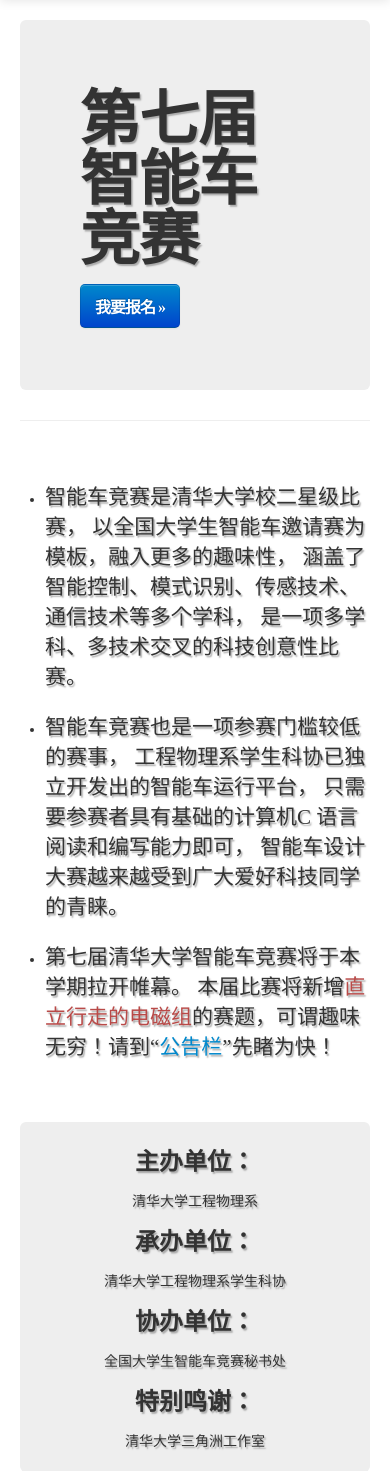
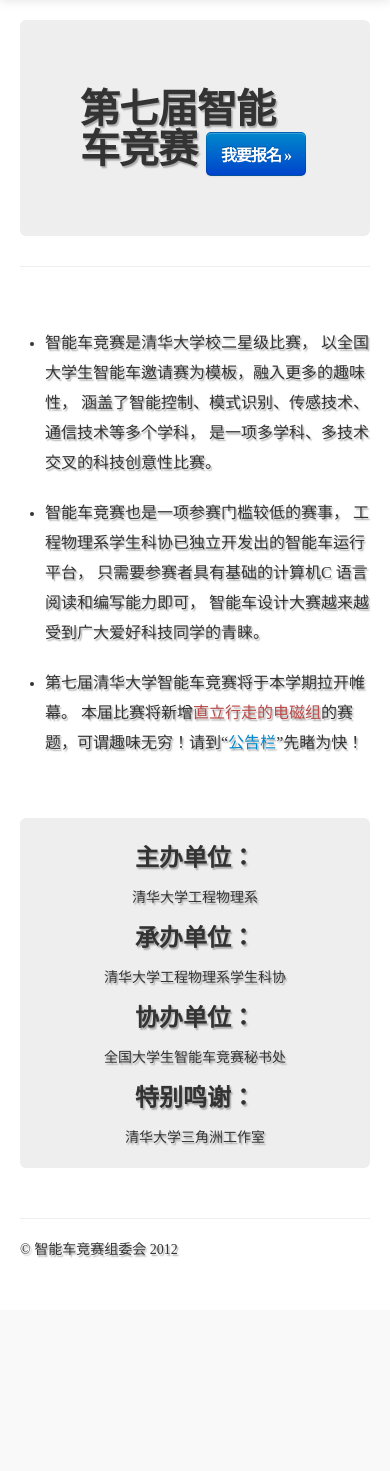
Before and after one commit to lihm09/SmartCar, a Django app: page / in a window 390 px wide. Shown: the part 51-1522 px from the top of the page. After the commit the page ends 1308 px from the top, so only its background shows below. Run offline with Django 3.2, Linux system fonts and the light colour scheme; some libraries are stand-ins or nearby versions.

Commit message:
窄屏样式

```diff
--- a/static/css/main.css
+++ b/static/css/main.css
@@ -17,7 +17,7 @@ body{
     background-color: #eeeeee;
     -webkit-border-radius: 6px;
        -moz-border-radius: 6px;
-            border-radius: 6px;
+             border-radius: 6px;
 }
 
 .about .span8{
@@ -44,14 +44,6 @@ body{
 .sign-form-container{
     margin: auto;
 }
-@media (max-width: 512px){
-    .sign-form-container .hero-unit{
-        padding: 0;
-        margin-bottom: 30px;
-        background-color: #ffffff;
-    }
-}
-
 .sign-form{
     min-width: 200px;
     max-width: 240px;
@@ -64,3 +56,22 @@ body{
 .sign-form form{
     margin-bottom: 10px;
 }
+
+
+
+@media (max-width: 512px){
+
+    .sign-form-container .hero-unit{
+        padding: 0;
+        margin-bottom: 25px;
+        background-color: #ffffff;
+    }
+
+    .hero-unit h1{
+        font-size: 40px;
+    }
+
+    .lead{
+        font-size: 16px;
+    }
+}
```
Also changed, not shown: 1 other file.
